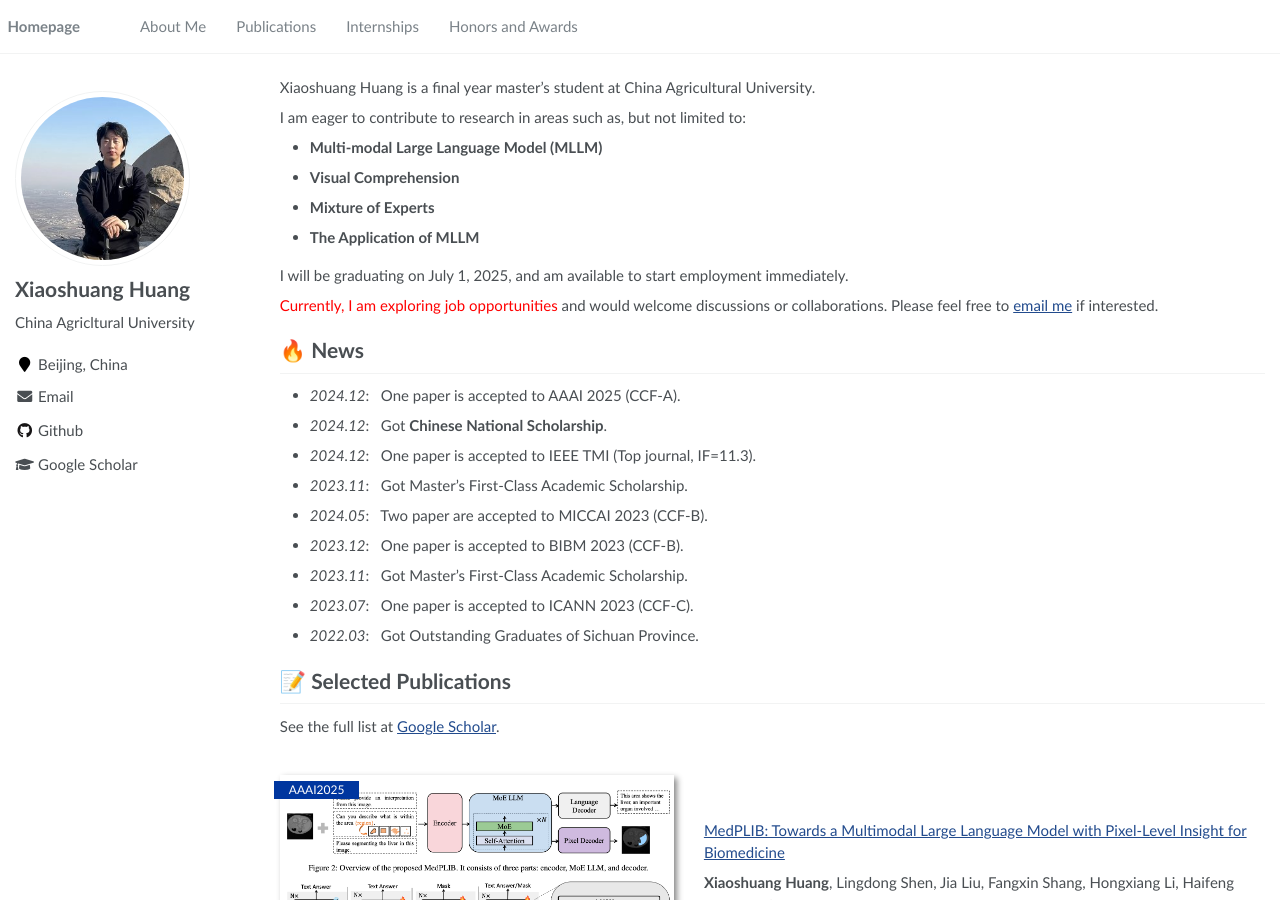
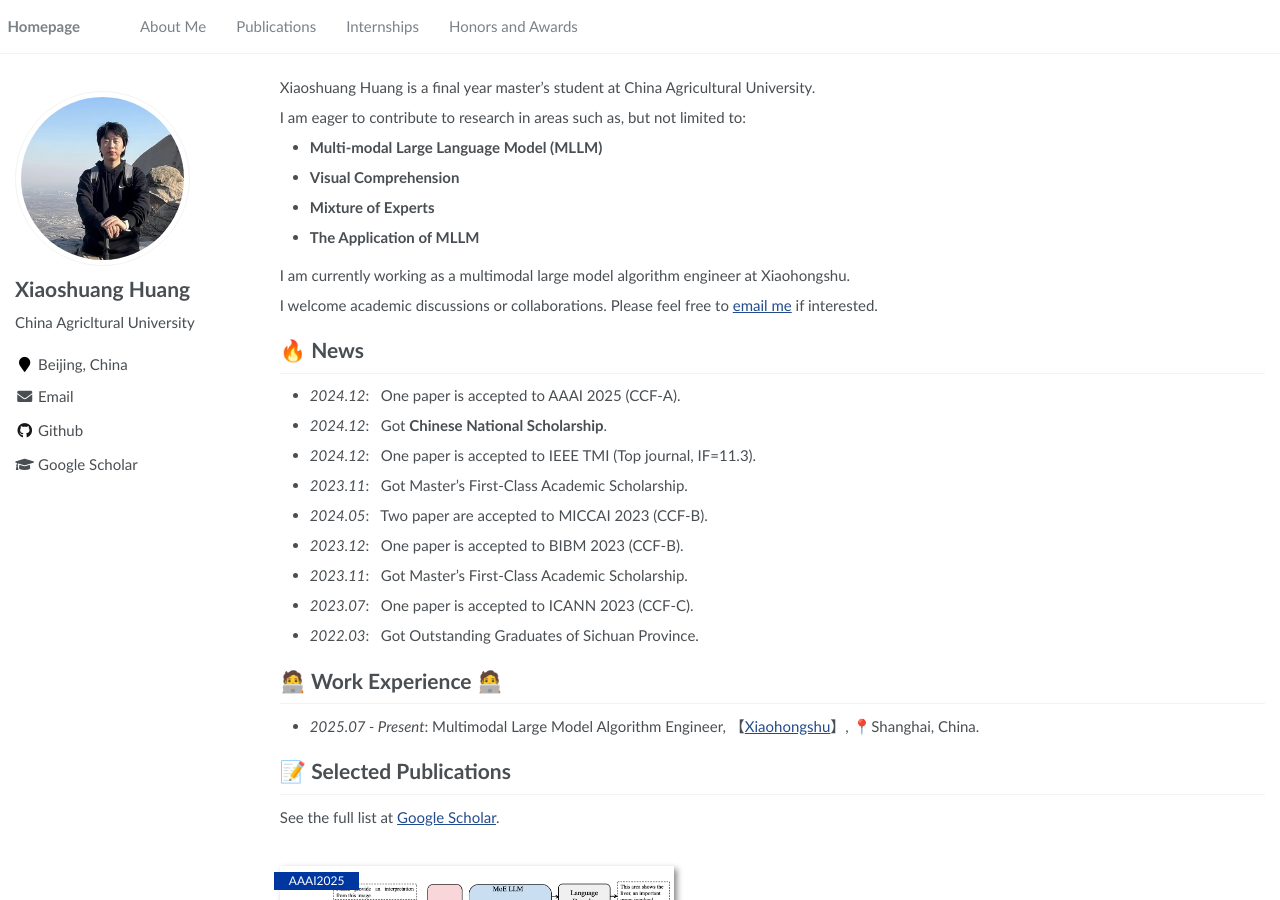
Before and after one commit to ShawnHuang497/xiaoshuanghuang.github.io, a Jekyll site: the page built from _pages/about.md, in a window 1280 px wide and 900 px high. Built offline with Jekyll 4.4.1, drawn with Linux system fonts in a browser that asks for light colours; a script that is not in the unit is left out; some of the changed text lies outside the part shown.

Commit message:
Update about.md

```diff
--- a/_pages/about.md
+++ b/_pages/about.md
@@ -29,9 +29,9 @@ I am eager to contribute to research in areas such as, but not limited to:
 - **The Application of MLLM**
 
 
-I will be graduating on July 1, 2025, and am available to start employment immediately.
+I am currently working as a multimodal large model algorithm engineer at Xiaohongshu.
 
-<span style="color:red"> Currently, I am exploring job opportunities </span> and would welcome discussions or collaborations. Please feel free to [email me](mailto:huangxs497@gmail.com) if interested.
+I welcome academic discussions or collaborations. Please feel free to [email me](mailto:huangxs497@gmail.com) if interested.
 
 
 # 🔥 News
@@ -44,6 +44,11 @@ I will be graduating on July 1, 2025, and am available to start employment immed
 - *2023.11*: &nbsp; Got Master's First-Class Academic Scholarship.
 - *2023.07*: &nbsp; One paper is accepted to ICANN 2023 (CCF-C).
 - *2022.03*: &nbsp; Got Outstanding Graduates of Sichuan Province.
+
+
+# 🧑‍💻 Work Experience 🧑‍💻
+
+- *2025.07 - Present*: Multimodal Large Model Algorithm Engineer, 【[Xiaohongshu](https://www.xiaohongshu.com/)】, 📍Shanghai, China.
 
 
 # 📝 Selected Publications
@@ -124,11 +129,10 @@ International Conference on Artificial Neural Networks (ICANN), 2023. (CCF-C.)
 </div>
 
 
-
 # 💻 Internships
 
 
-- *2025.03 - Present*: Xiaohongshu, Beijing, China.
+- *2025.03 - 2025.07*: Xiaohongshu, Beijing, China.
 - *2024.01 - 2024.08*: Baidu, Beijing, China.
 - *2022.02 - 2022.09*: SenseTime, Shanghai, China.
 
```
